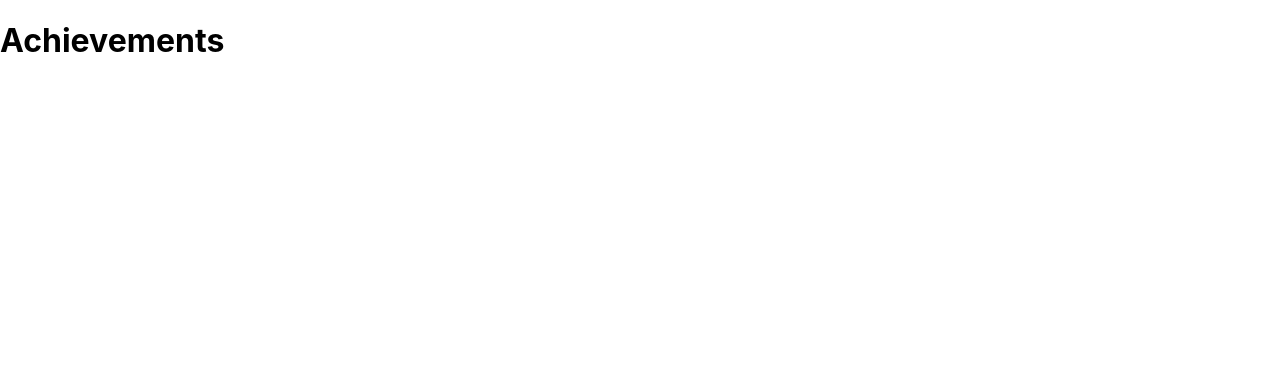
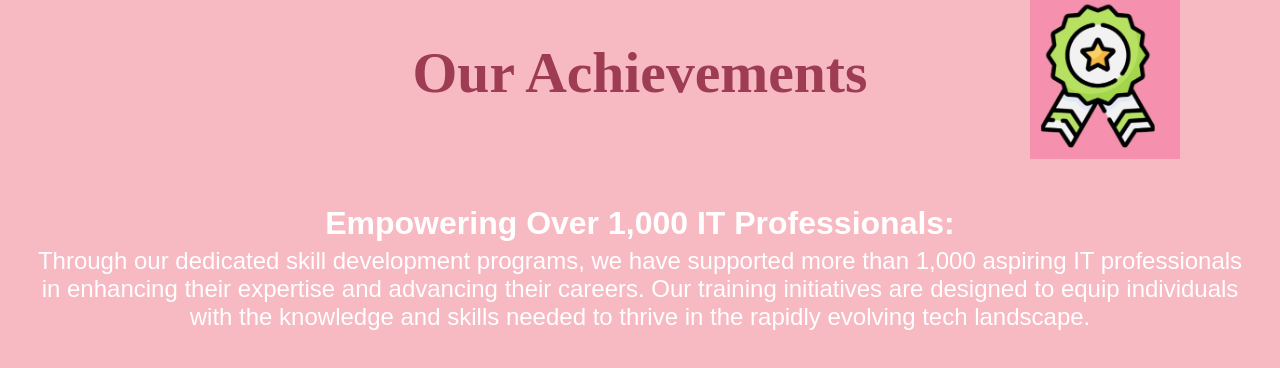
Before and after one commit to Lithemba352/Unleashing-Potential-Together, a React (Create React App) app in the folder unleashing-potential/: page /achievements in a window 1280 px wide. Shown: the top 368 px of the page. Built offline with nearby package versions, Linux system fonts and the light colour scheme.

Commit message:
Updated Achievements

```diff
--- a/unleashing-potential/src/Achievements.css
+++ b/unleashing-potential/src/Achievements.css
@@ -0,0 +1,65 @@
+.achievements-page {
+    background-color: #F7B9C2;
+    padding: 20px;
+    text-align: center;
+    font-family: Arial, sans-serif;
+    position: relative;
+    height: 100vh;
+    box-sizing: border-box;
+  }
+
+  .achievement-header {
+    display: flex;
+    justify-content: center;
+    align-items: center;
+    margin-bottom: 0px;
+    position: relative;
+    font-size: larger;
+  }
+
+  .achievement-header h1 {
+    font-size: 3em;
+    color: #9D3C52;
+    font-family: 'Lobster', cursive;
+    margin-top: 20px;
+    flex: 1;
+    text-align: center;
+  }
+
+  .achievement-badge {
+    width: 150px;
+    height: auto;
+    position: absolute;
+    right: 100px;
+    top: 0;
+  }
+
+  .achievement-content {
+    margin-top: 30px;
+  }
+
+  .achievement-content h2 {
+    font-size: 2em;
+    color: white;
+    font-weight: bold;
+    margin-bottom: 5px;
+  }
+
+  .achievement-content p {
+    font-size: 1.5em;
+    color: white;
+    margin: 0;
+  }
+
+  .achievement-content {
+    padding: 5px 15px 5px 15px;
+    background-color: #F7B9C2;
+    border-radius: 10px;
+  }
+
+  body, html {
+    margin: 0;
+    padding: 0;
+    height: 100%;
+    overflow: hidden;
+  }
--- a/unleashing-potential/src/Achievements.js
+++ b/unleashing-potential/src/Achievements.js
@@ -1,10 +1,23 @@
 import React from 'react';
 import './Achievements.css';
+import Badge from './images/Badge.jpg'
 
 function Achievements() {
   return (
-    <div className="page">
-      <h1>Achievements</h1>
+    <div className="achievements-page">
+      <div className="achievement-header">
+        <h1>Our Achievements</h1>
+      </div>
+      <img src={Badge} alt="Achievement Bage" className="achievement-badge" />
+      <div className="achievement-content">
+        <h2>Empowering Over 1,000 IT Professionals:</h2>
+        <p>
+          Through our dedicated skill development programs, we have supported more than
+          1,000 aspiring IT professionals in enhancing their expertise and advancing their
+          careers. Our training initiatives are designed to equip individuals with the knowledge
+          and skills needed to thrive in the rapidly evolving tech landscape.
+        </p>
+      </div>
     </div>
   );
 }
```
Also changed, not shown: unleashing-potential/src/images/Badge.jpg (added).
